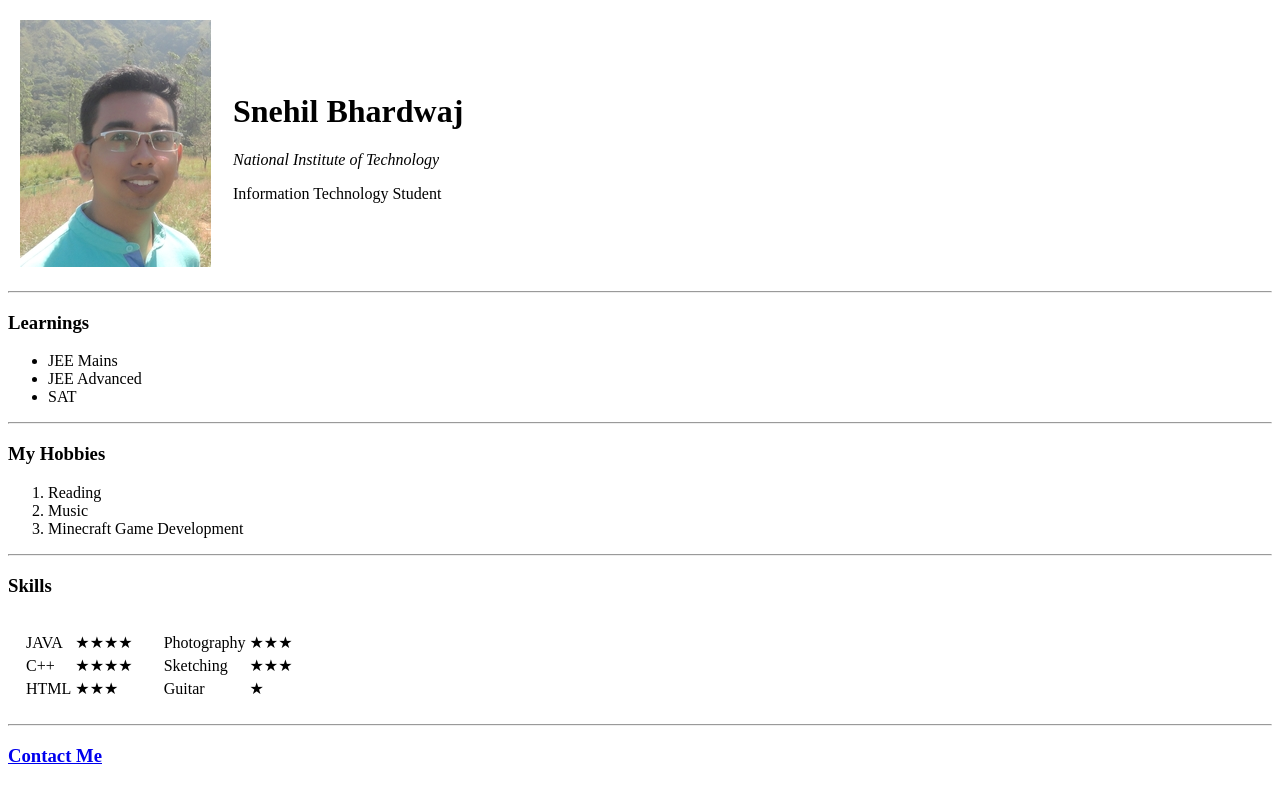
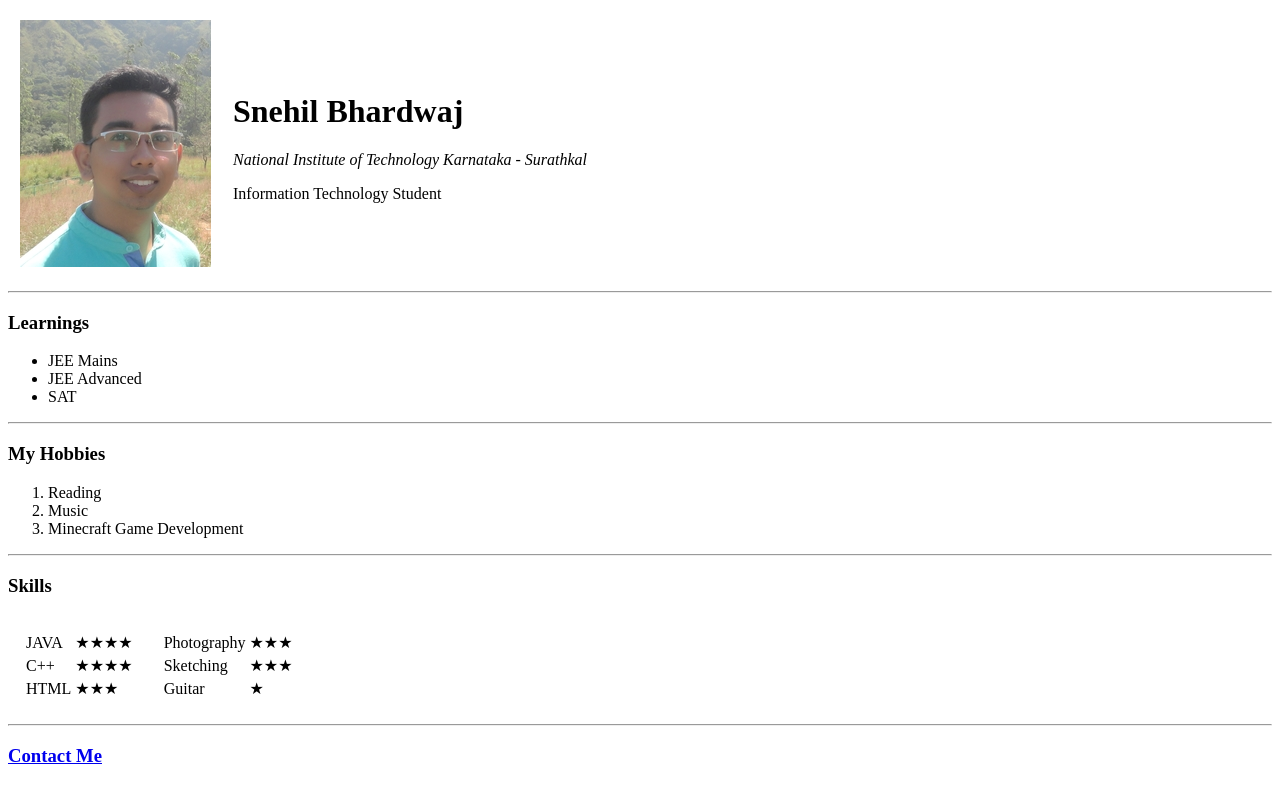
Before and after one commit to Snehil-B/cv, a plain HTML site: page index.html in a window 1280 px wide. Drawn offline with Linux system fonts and the light colour scheme.

Commit message:
Update index.html

```diff
--- a/index.html
+++ b/index.html
@@ -14,7 +14,7 @@
       <td><img src="webpage-profile.jpg" alt="image cannot be displayed"></td>
       <td>
         <h1>Snehil Bhardwaj</h1>
-        <p><em>National Institute of Technology</em></p>
+        <p><em>National Institute of Technology Karnataka - Surathkal</em></p>
         <p>Information Technology Student</p>
       </td>
     </tr>
```
